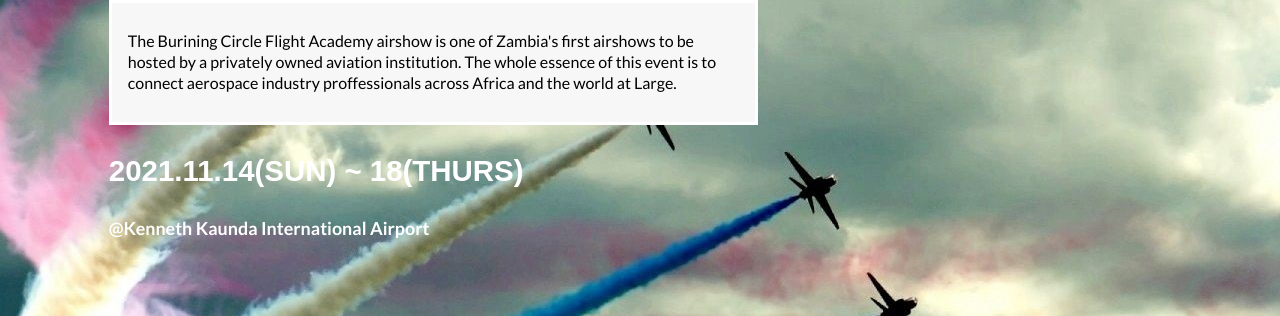
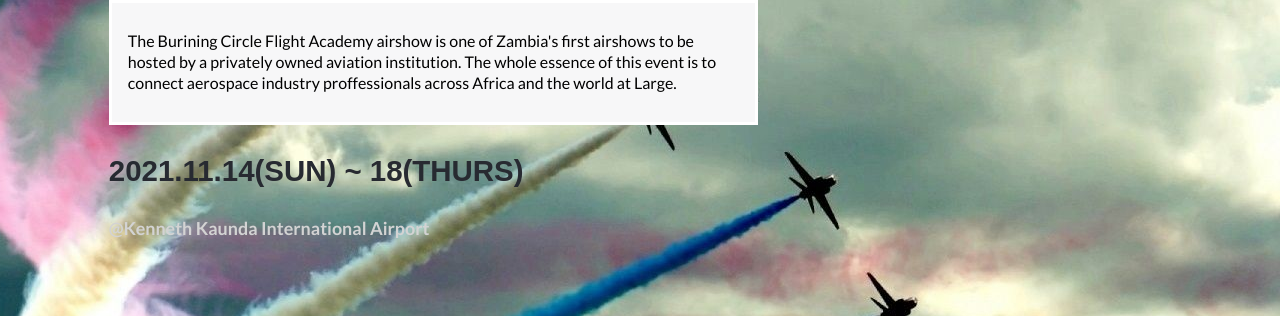
Before and after one commit to KayLemba/capstone1, a website: page index.html in a window 1280 px wide. Shown: the part 484-800 px from the top of the page. Drawn offline with Linux system fonts and the light colour scheme; a web font is replaced by a local one.

Commit message:
Edit styles.css

```diff
--- a/styles.css
+++ b/styles.css
@@ -190,12 +190,12 @@ p {
 h3 {
   font-family: 'cocogoose', sans-serif;
   font-size: 1.84rem;
-  color: #fff;
+  color: #272a31;
 }
 
 .venue {
   font-size: 1.12rem;
-  color: #fff;
+  color: #d3d3d3;
   font-weight: 700;
   margin-bottom: -5%;
 }
```
